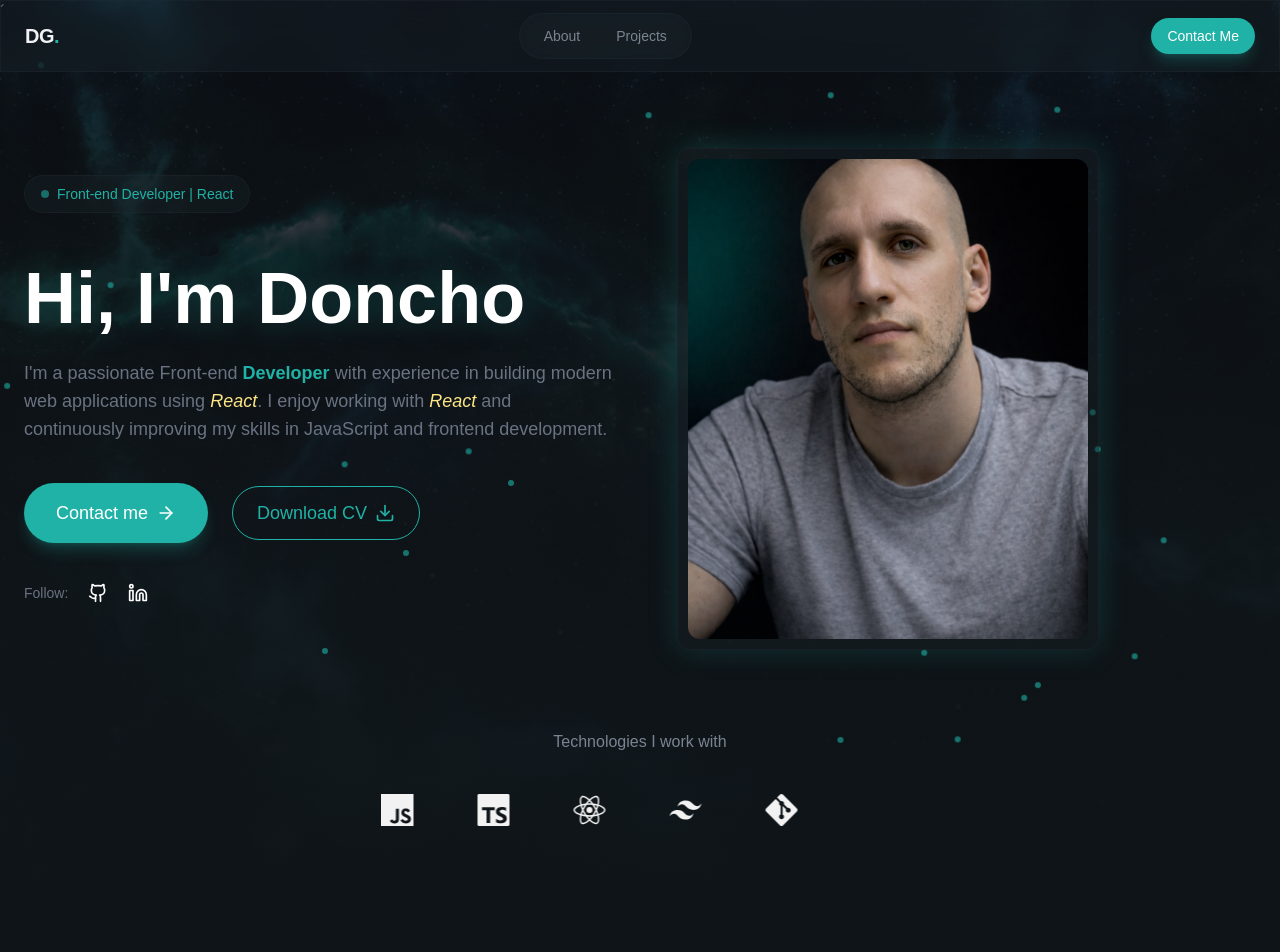
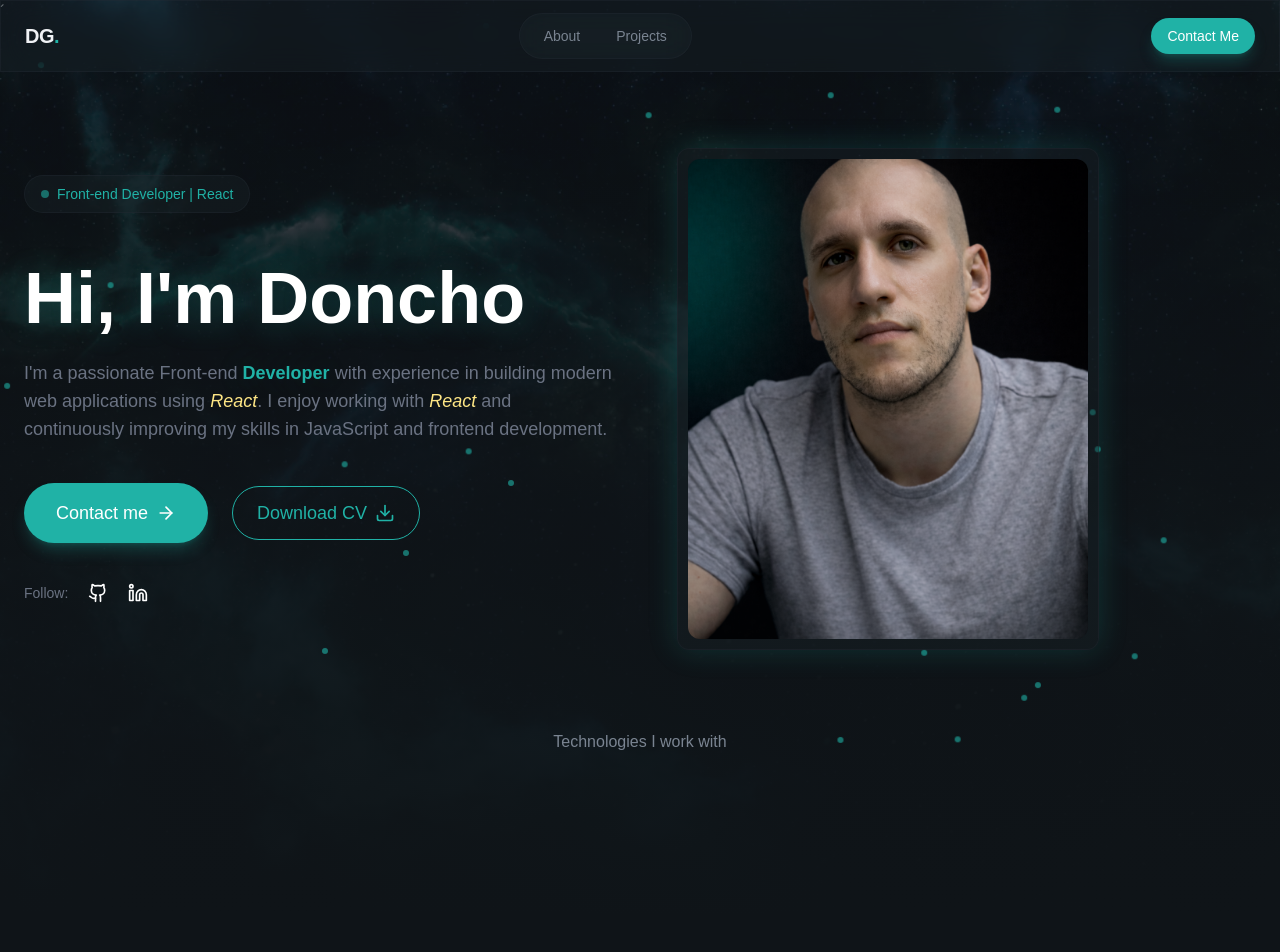
Before and after one commit to JSX-Learning-Path/My-Personal-Portfolio-JSX-Tailwindcss, a React (Vite) app in the folder portfolio/: page / in a window 1280 px wide. Shown: the top 952 px of the page. Built offline with nearby package versions, Linux system fonts and the light colour scheme.

Commit message:
Update Hero component to enhance skills display in marquee animation

```diff
--- a/portfolio/src/sections/Hero.jsx
+++ b/portfolio/src/sections/Hero.jsx
@@ -122,7 +122,7 @@ function Hero() {
           </p>
           <div className="relative overflow-hidden">
             <div className="flex min-w-max animation-marquee">
-              {[1, 2].map((group) => (
+              {[...skills,...skills,...skills,...skills].map((group) => (
                 <div
                   key={group}
                   className="flex min-w-full shrink-0 justify-end"
```
